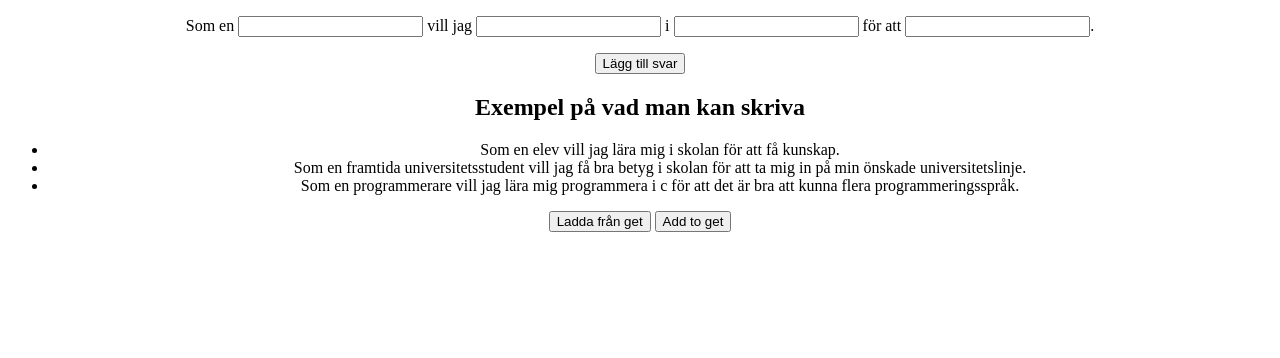
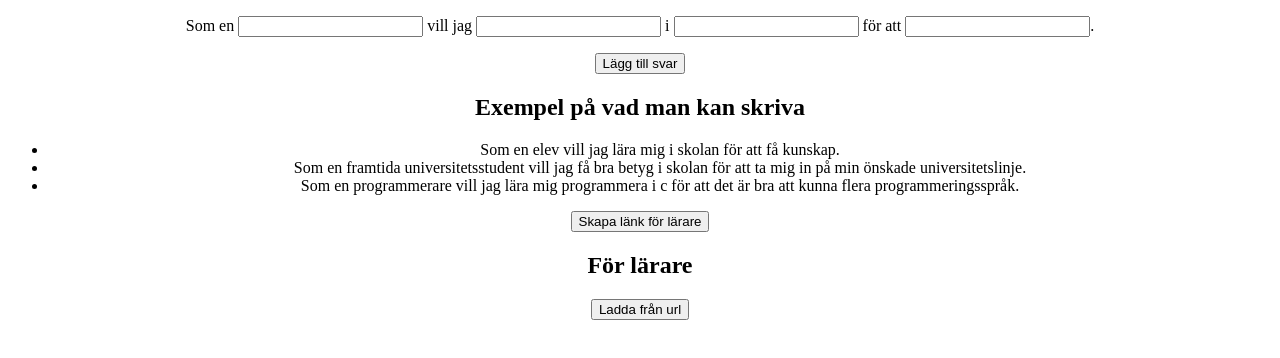
Before and after one commit to Lacertilia/userStories, a plain HTML site: page index.html in a window 1280 px wide. Drawn offline with nearby package versions, Linux system fonts and the light colour scheme.

Commit message:
small fixes, reduced code

```diff
--- a/index.html
+++ b/index.html
@@ -25,8 +25,9 @@
         <ul>
             <li v-for='row in rows' v-text='row'></li>
         </ul>
-        <button @click='loadFromGet'>Ladda från get</button>
-        <button @click='addToGet'>Add to get</button>
+        <button @click='addToGet'>Skapa länk för lärare</button>
+        <h2>För lärare</h2>
+        <button @click='loadFromGet'>Ladda från url</button>
     </div>
 
     <script src='https://cdn.jsdelivr.net/npm/vue/dist/vue.js'></script>
--- a/js/main.js
+++ b/js/main.js
@@ -38,16 +38,16 @@ new Vue({
             if(urlString !== ''){
                 var devidedString = urlString.split(',');
                 this.rows = [];
-                for(string in devidedString){
-                    devidedString[string] = devidedString[string].replace(/_/g, ' ');
-                    devidedString[string] = devidedString[string].replace(/%C3%A5/g, 'å');
-                    devidedString[string] = devidedString[string].replace(/%C3%85/g, 'Å');
-                    devidedString[string] = devidedString[string].replace(/%C3%A4/g, 'ä');
-                    devidedString[string] = devidedString[string].replace(/%C3%84/g, 'Ä');
-                    devidedString[string] = devidedString[string].replace(/%C3%B6/g, 'ö');
-                    devidedString[string] = devidedString[string].replace(/%C3%96/g, 'Ö');
+                for(i in devidedString){
+                    devidedString[i] = devidedString[i].replace(/_/g, ' ');
+                    devidedString[i] = devidedString[i].replace(/%C3%A5/g, 'å');
+                    devidedString[i] = devidedString[i].replace(/%C3%85/g, 'Å');
+                    devidedString[i] = devidedString[i].replace(/%C3%A4/g, 'ä');
+                    devidedString[i] = devidedString[i].replace(/%C3%84/g, 'Ä');
+                    devidedString[i] = devidedString[i].replace(/%C3%B6/g, 'ö');
+                    devidedString[i] = devidedString[i].replace(/%C3%96/g, 'Ö');
 
-                    this.rows.push(devidedString[string]);
+                    this.rows.push(devidedString[i]);
                     this.rowHead = 'Personen skrev';
 
                 }
@@ -56,11 +56,7 @@ new Vue({
         addToGet(){
             this.href = 'index.html?' + this.rows;
             this.href = this.href.replace(/ /g, '_');
-            window.location.href = '' + this.href;
+            window.location.href = this.href;
         }
-    },
-
-    computed: {
-
     }
-})
+});
```
